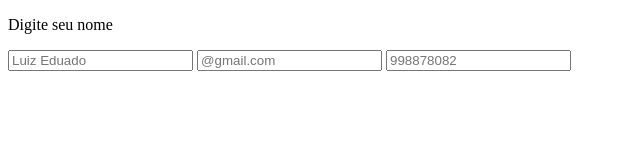
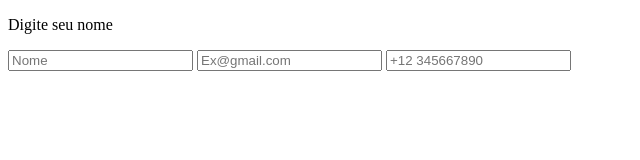
Before and after one commit to P0L1zn/P0l1zn, a plain HTML site: page index.html in a window 1280 px wide. Shown: the full height of the page, 0-640 px from the left. Drawn offline with Linux system fonts and the light colour scheme.

Commit message:
index.html

```diff
--- a/index.html
+++ b/index.html
@@ -8,9 +8,9 @@
 <body>
     <form action=""method="post"></form>
     <p>Digite seu nome</p>
-    <input type="text" name="nome" placeholder="Luiz Eduado" >
-    <input type="text" name="email" placeholder="@gmail.com">
-    <input type="number" name="phone" placeholder="998878082">
+    <input type="text" name="nome" placeholder="Nome" >
+    <input type="text" name="email" placeholder="Ex@gmail.com">
+    <input type="number" name="phone" placeholder="+12 345667890">
 
 </body>
 </html>
```
